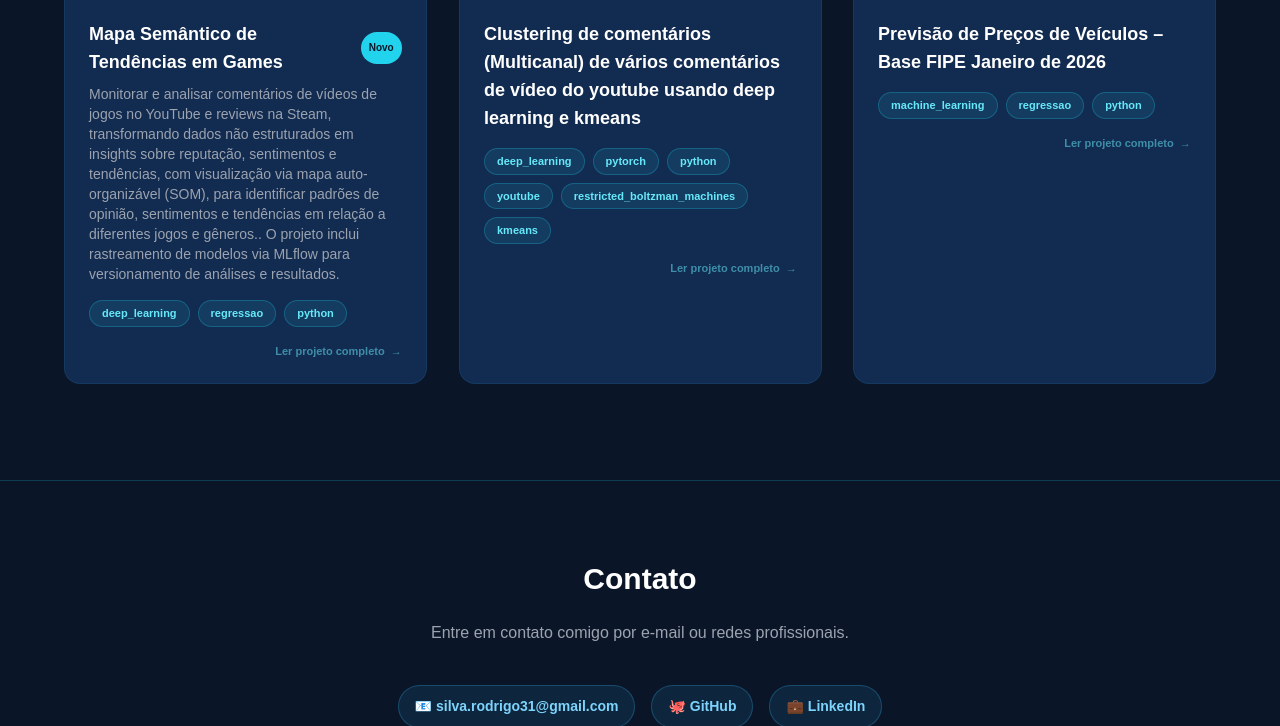
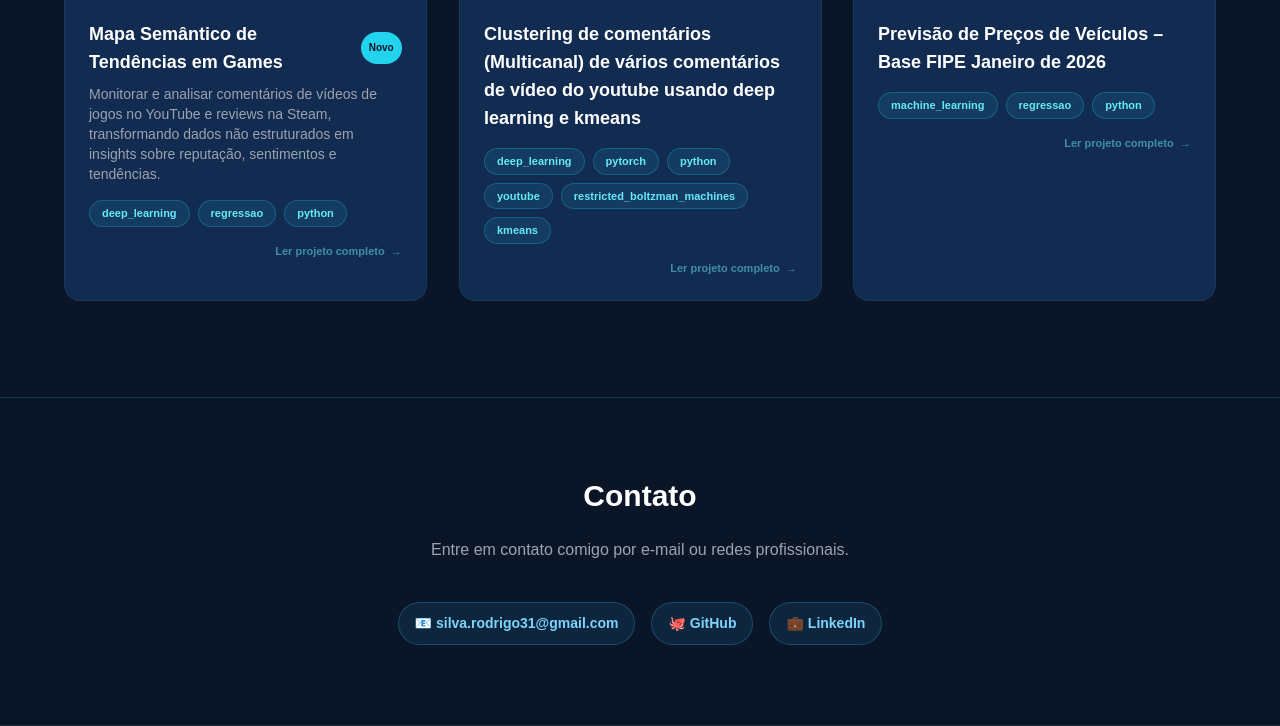
Before and after one commit to rodrigorocha1234/portfolio, a Jekyll site: the page built from index.md, in a window 1280 px wide and 900 px high, scrolled down 2608 px, cut to the strip 174-900 px from the top of the window. Built offline with Jekyll 4.4.1, drawn with Linux system fonts in a browser that asks for light colours; nearby versions of some CDN libraries; part of the change alters nothing that is shown.

Commit message:
correção

```diff
--- a/_projects/2026-03-10-radar_semantico_comentarios_jogos.md
+++ b/_projects/2026-03-10-radar_semantico_comentarios_jogos.md
@@ -3,10 +3,13 @@ layout: project
 title: "Mapa Semântico de Tendências em Games"
 date: 2026-03-10
 image: /assets/img/posts/radar_semantico_jogos/thumb.png
-description: "Monitorar e analisar comentários de vídeos de jogos no YouTube e reviews na Steam, transformando dados não estruturados em insights sobre reputação, sentimentos e tendências, com visualização via mapa auto-organizável (SOM), para identificar  padrões de opinião, sentimentos e tendências em relação a diferentes jogos e gêneros.. O projeto inclui rastreamento de modelos via MLflow para versionamento de análises e resultados."
+description: "Monitorar e analisar comentários de vídeos de jogos no YouTube e reviews na Steam, transformando dados não estruturados em insights sobre reputação, sentimentos e tendências."
 tags: ['deep_learning', 'regressao', 'python']
 ---
 
+## Objetivo
+
+Monitorar e analisar comentários de vídeos de jogos no YouTube e reviews na Steam, transformando dados não estruturados em insights sobre reputação, sentimentos e tendências, com visualização via mapa auto-organizável (SOM), para identificar  padrões de opinião, sentimentos e tendências em relação a diferentes jogos e gêneros.. O projeto inclui rastreamento de modelos via MLflow
 
 ## Tecnologias Utilizadas
 
```
